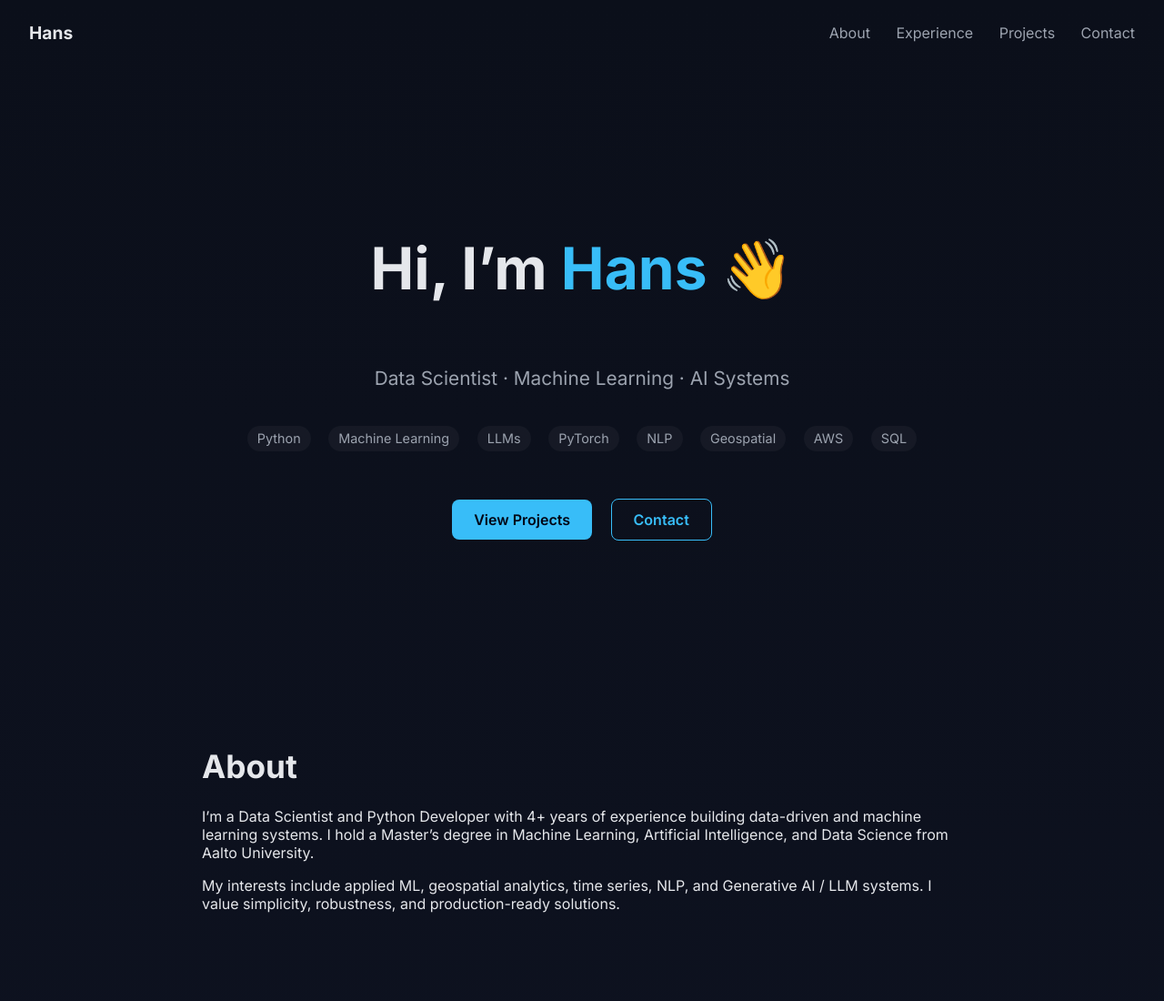
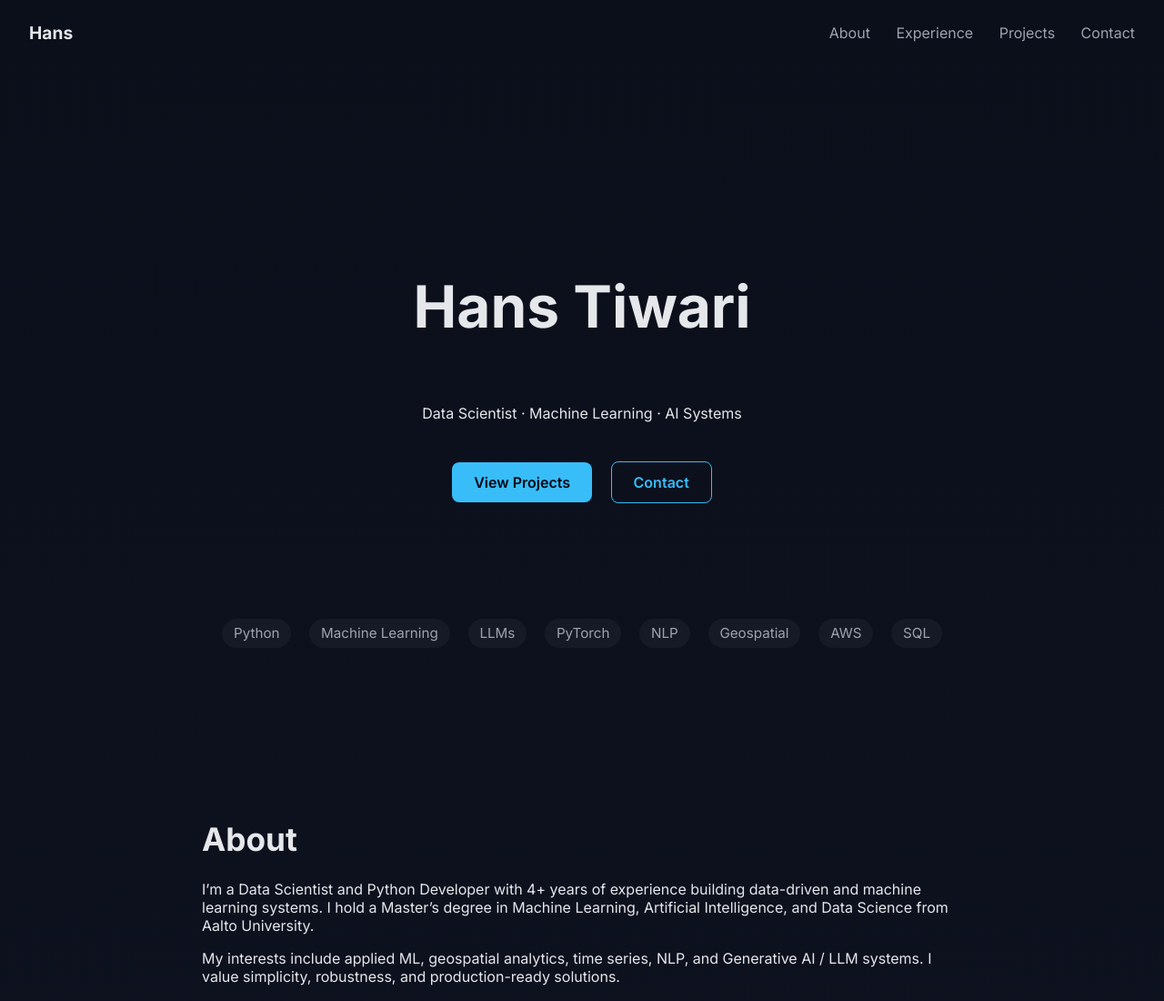
Before and after one commit to Hans7331/hans7331.github.io, a plain HTML site: page index.html in a window 1280 px wide. Shown: the top 1100 px of the page at 91% size. Drawn offline with Linux system fonts and the light colour scheme.

Commit message:
updating view

```diff
--- a/index.html
+++ b/index.html
@@ -23,29 +23,14 @@
     </nav>
   </header>
 
-  <!-- HERO -->
+
+<!-- HERO -->
 <section class="hero">
-  <h1>
-    Hi, I’m <span class="accent">Hans</span> 👋
-  </h1>
+  <h1>Hans Tiwari</h1>
 
-  <p class="hero-subtitle">
+  <p class="hero-tagline">
     Data Scientist · Machine Learning · AI Systems
   </p>
-
-  <!-- SKILLS LINE -->
-  <div class="hero-skills">
-    <span> Python</span>
-    <span> Machine Learning</span>
-    <span> LLMs</span>
-    <span> PyTorch</span>
-    <span> NLP</span>
-    <span> Geospatial</span>
-    <span> AWS</span>
-    <span> SQL</span>
-  </div>
-
-
 
   <div class="hero-buttons">
     <a href="#projects" class="btn primary">View Projects</a>
@@ -53,6 +38,21 @@
   </div>
 </section>
 
+
+
+<!-- SKILLS -->
+<section id="skills" class="section skills-section">
+  <div class="skills-line">
+    <span>Python</span>
+    <span>Machine Learning</span>
+    <span>LLMs</span>
+    <span>PyTorch</span>
+    <span>NLP</span>
+    <span>Geospatial</span>
+    <span>AWS</span>
+    <span>SQL</span>
+  </div>
+</section>
 
 
 
--- a/style.css
+++ b/style.css
@@ -207,3 +207,30 @@ footer {
   background: rgba(56,189,248,0.2);
   color: var(--accent);
 }
+
+/* SKILLS SECTION */
+.skills-section {
+  padding-top: 0;
+  margin-top: -2rem;
+}
+
+.skills-line {
+  display: flex;
+  flex-wrap: wrap;
+  gap: 0.75rem 1.25rem;
+  justify-content: center;
+  font-size: 0.95rem;
+  color: var(--muted);
+}
+
+.skills-line span {
+  background: rgba(255,255,255,0.04);
+  padding: 0.4rem 0.8rem;
+  border-radius: 999px;
+  transition: background 0.2s ease, color 0.2s ease;
+}
+
+.skills-line span:hover {
+  background: rgba(56,189,248,0.2);
+  color: var(--accent);
+}
```
